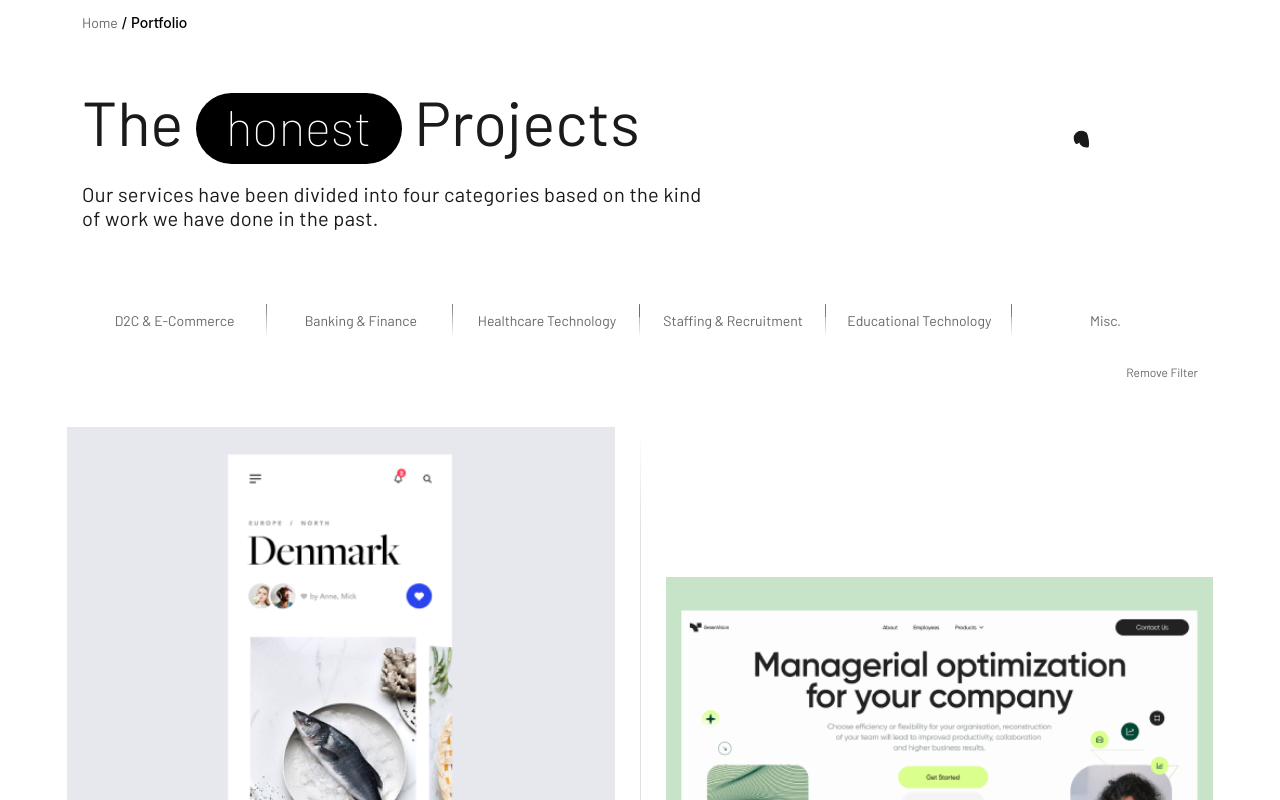
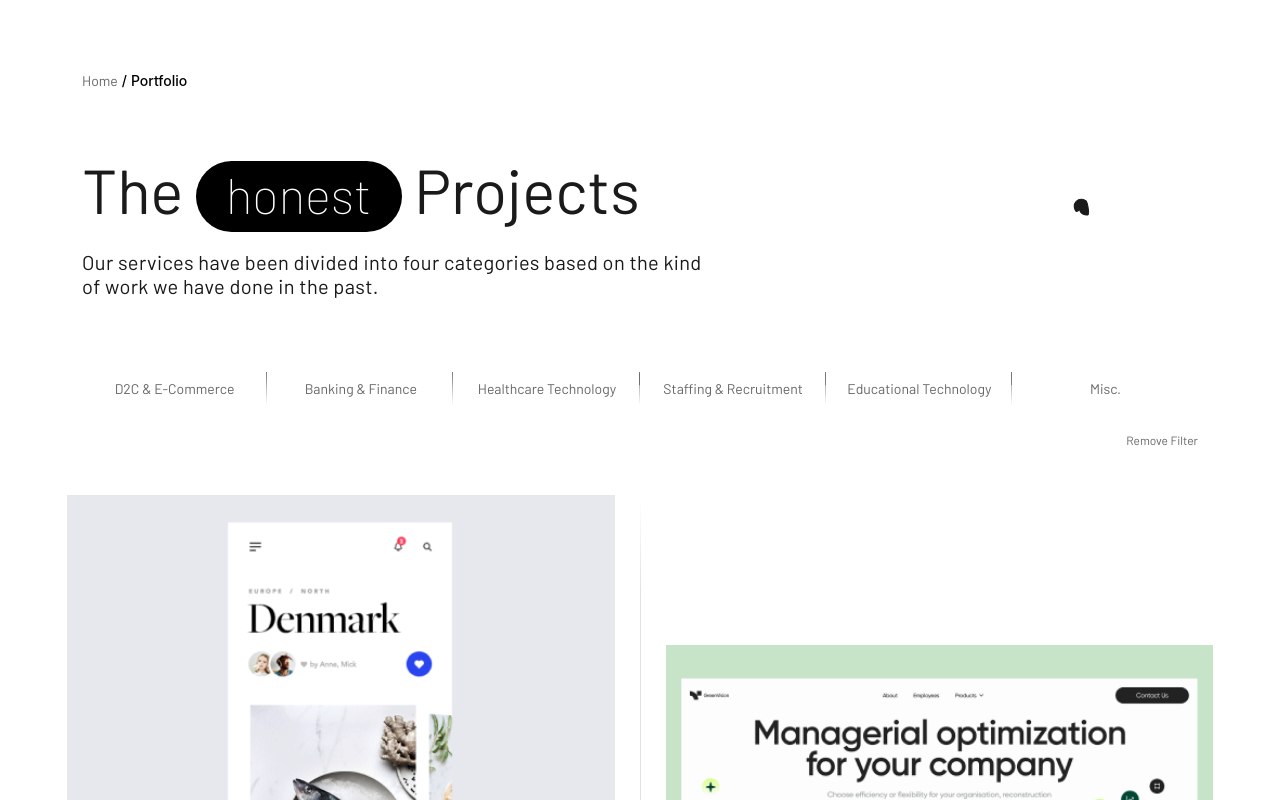
Before and after one commit to swap13-maker/The-Honest-Co, a React (Create React App) app: page /portfolio in a window 1280 px wide. Shown: the top 800 px of the page. Built offline with nearby package versions, Linux system fonts and the light colour scheme; the HTML template or start-up script is replaced by a standard one.

Commit message:
added padding in breadcrumbs and remove console

```diff
--- a/src/components/Hero.js
+++ b/src/components/Hero.js
@@ -16,7 +16,6 @@ function Hero() {
 
 
   const handleScroll = () => {
-    console.log(document.body.getBoundingClientRect().top);
     setScrollPos(document.body.getBoundingClientRect().top);
     setShowHeader(document.body.getBoundingClientRect().top > scrollPos);
   };
--- a/src/components/Portfolio/Portfolio.css
+++ b/src/components/Portfolio/Portfolio.css
@@ -1,5 +1,5 @@
 .breadcrumb-navigation {
-  padding: 10px 0;
+  padding: 20px 0;
 }
 .breadcrumb-navigation > li {
   display: inline;
--- a/src/components/Portfolio/Project1.js
+++ b/src/components/Portfolio/Project1.js
@@ -35,7 +35,7 @@ function Project1() {
       <section className="header"></section>
       {/* mian content */}
       <section>
-        <div className="container">
+        <div className="container pt-5">
           <ul class="breadcrumb-navigation">
             <li>
               <a href="home">Home</a>
--- a/src/pages/Portfolio.js
+++ b/src/pages/Portfolio.js
@@ -39,7 +39,7 @@ const Portfolio = () => {
       <InnerHeader />
       {/* mian content */}
       <section>
-        <div className="container">
+        <div className="container pt-5">
           <ul class="breadcrumb-navigation">
             <li>
               <Link to="/">Home</Link>
--- a/src/pages/Resource.js
+++ b/src/pages/Resource.js
@@ -49,7 +49,7 @@ const Resource = () => {
       <InnerHeader/>
       {/* mian content */}
       <section>
-        <div className="container">
+        <div className="container pt-5">
           <ul class="breadcrumb-navigation">
             <li>
             <Link to="/">Home</Link>
```
